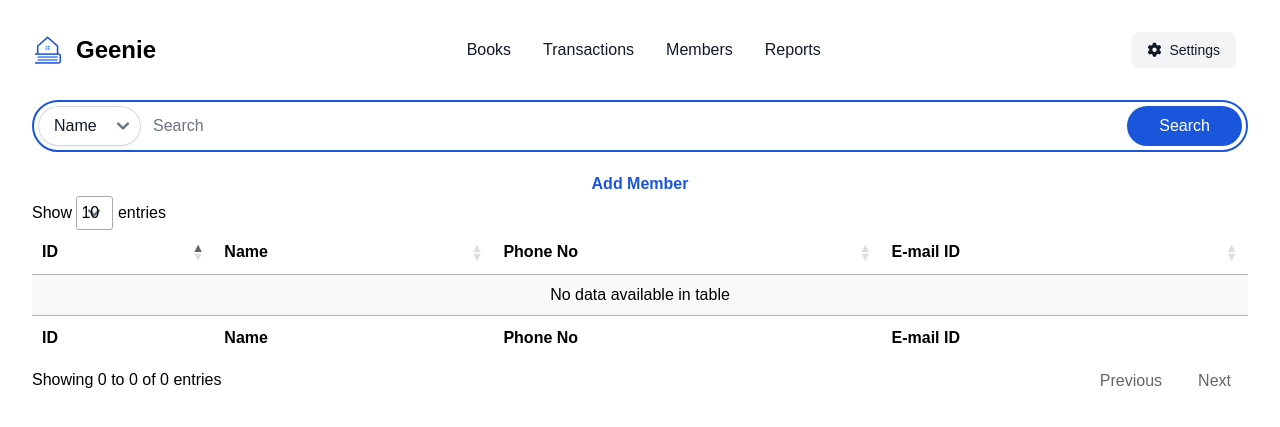
After one commit to tanmoysrt/geenie, a Flask app: template templates/members/show.html in a window 1280 px wide. The commit adds this page. Shown: the top 427 px of the page. Run offline with Flask 3, Linux system fonts and the light colour scheme; the template is opened without the code that fills it, so the values that code supplies are empty; some libraries are stand-ins or nearby versions.

Commit message:
feat: member list, search, create added

```diff
--- a/run.py
+++ b/run.py
@@ -20,6 +20,7 @@ def ajax_request_check():
 # Import routes
 import routes.pages.auth
 import routes.pages.books
+import routes.pages.members
 import routes.api.books
 
 # Default route / to /books
--- a/static/css/style.css
+++ b/static/css/style.css
@@ -1230,6 +1230,81 @@ input:checked + .toggle-bg {
   color: rgb(200 30 30 / var(--tw-text-opacity));
 }
 
+.nav-link-active {
+  display: block;
+  border-radius: 0.25rem;
+  --tw-bg-opacity: 1;
+  background-color: rgb(26 86 219 / var(--tw-bg-opacity));
+  padding-top: 0.5rem;
+  padding-bottom: 0.5rem;
+  padding-left: 0.75rem;
+  padding-right: 1rem;
+  --tw-text-opacity: 1;
+  color: rgb(255 255 255 / var(--tw-text-opacity));
+}
+
+@media (min-width: 768px) {
+  .nav-link-active {
+    background-color: transparent;
+    padding: 0px;
+    --tw-text-opacity: 1;
+    color: rgb(26 86 219 / var(--tw-text-opacity));
+  }
+
+  :is(.dark .nav-link-active) {
+    --tw-text-opacity: 1;
+    color: rgb(63 131 248 / var(--tw-text-opacity));
+  }
+}
+
+.nav-link-inactive {
+  display: block;
+  border-radius: 0.25rem;
+  padding-top: 0.5rem;
+  padding-bottom: 0.5rem;
+  padding-left: 0.75rem;
+  padding-right: 1rem;
+  --tw-text-opacity: 1;
+  color: rgb(17 24 39 / var(--tw-text-opacity));
+}
+
+.nav-link-inactive:hover {
+  --tw-bg-opacity: 1;
+  background-color: rgb(243 244 246 / var(--tw-bg-opacity));
+}
+
+:is(.dark .nav-link-inactive) {
+  --tw-border-opacity: 1;
+  border-color: rgb(55 65 81 / var(--tw-border-opacity));
+  --tw-text-opacity: 1;
+  color: rgb(255 255 255 / var(--tw-text-opacity));
+}
+
+:is(.dark .nav-link-inactive:hover) {
+  --tw-bg-opacity: 1;
+  background-color: rgb(55 65 81 / var(--tw-bg-opacity));
+  --tw-text-opacity: 1;
+  color: rgb(255 255 255 / var(--tw-text-opacity));
+}
+
+@media (min-width: 768px) {
+  .nav-link-inactive {
+    padding: 0px;
+  }
+
+  .nav-link-inactive:hover {
+    background-color: transparent;
+    --tw-text-opacity: 1;
+    color: rgb(26 86 219 / var(--tw-text-opacity));
+  }
+
+  :is(.dark .nav-link-inactive:hover) {
+    background-color: transparent;
+    --tw-text-opacity: 1;
+    color: rgb(63 131 248 / var(--tw-text-opacity));
+  }
+}
+
 .sr-only {
   position: absolute;
   width: 1px;
@@ -2511,10 +2586,6 @@ input::file-selector-button {
     border-width: 0px;
   }
 
-  .md\:bg-transparent {
-    background-color: transparent;
-  }
-
   .md\:bg-white {
     --tw-bg-opacity: 1;
     background-color: rgb(255 255 255 / var(--tw-bg-opacity));
@@ -2524,11 +2595,6 @@ input::file-selector-button {
     padding: 0px;
   }
 
-  .md\:text-blue-700 {
-    --tw-text-opacity: 1;
-    color: rgb(26 86 219 / var(--tw-text-opacity));
-  }
-
   .md\:hover\:bg-transparent:hover {
     background-color: transparent;
   }
@@ -2541,11 +2607,6 @@ input::file-selector-button {
   :is(.dark .md\:dark\:bg-gray-900) {
     --tw-bg-opacity: 1;
     background-color: rgb(17 24 39 / var(--tw-bg-opacity));
-  }
-
-  :is(.dark .md\:dark\:text-blue-500) {
-    --tw-text-opacity: 1;
-    color: rgb(63 131 248 / var(--tw-text-opacity));
   }
 
   :is(.dark .md\:dark\:hover\:bg-transparent:hover) {
--- a/templates/base.html
+++ b/templates/base.html
@@ -2,10 +2,11 @@
 <html lang="en" class="h-full bg-white">
   <head>
     <meta charset="UTF-8" />
-    <meta name="viewport" content="width=device-width, initial-scale=1">
+    <meta name="viewport" content="width=device-width, initial-scale=1" />
     <title>{% block title %} Geenie - Library Management System {% endblock %}</title>
     <link rel="stylesheet" href="/static/css/style.css" />
-    <script src="https://code.jquery.com/jquery-3.7.1.min.js" integrity="sha256-/JqT3SQfawRcv/BIHPThkBvs0OEvtFFmqPF/lYI/Cxo=" crossorigin="anonymous"></script>
+    <!-- extra stylesheets -->
+    {% block stylesheets %}{% endblock %}
   </head>
 
   <body class="mx-auto h-full max-w-screen-xl lg:p-4">
@@ -37,34 +38,27 @@
         <div class="hidden w-full items-center justify-between md:order-1 md:flex md:w-auto" id="navbar-language">
           <ul class="mt-4 flex flex-col rounded-lg border border-gray-100 bg-gray-50 p-4 font-medium dark:border-gray-700 dark:bg-gray-800 md:mt-0 md:flex-row md:space-x-8 md:border-0 md:bg-white md:p-0 md:dark:bg-gray-900">
             <li>
-              <a href="/books" class="block rounded bg-blue-700 py-2 pl-3 pr-4 text-white md:bg-transparent md:p-0 md:text-blue-700 md:dark:text-blue-500" aria-current="page">Books</a>
+              <a href="/books" class="{% if request.path == '/books' %} nav-link-active {% else %} nav-link-inactive {% endif %}" aria-current="page">Books</a>
             </li>
             <li>
               <a
-                href="#"
-                class="block rounded py-2 pl-3 pr-4 text-gray-900 hover:bg-gray-100 dark:border-gray-700 dark:text-white dark:hover:bg-gray-700 dark:hover:text-white md:p-0 md:hover:bg-transparent md:hover:text-blue-700 md:dark:hover:bg-transparent md:dark:hover:text-blue-500"
+                href="/transactions"
+                class="{% if request.path == '/transactions' %} nav-link-active {% else %} nav-link-inactive {% endif %}"
                 >Transactions</a
               >
             </li>
             <li>
               <a
-                href="#"
-                class="block rounded py-2 pl-3 pr-4 text-gray-900 hover:bg-gray-100 dark:border-gray-700 dark:text-white dark:hover:bg-gray-700 dark:hover:text-white md:p-0 md:hover:bg-transparent md:hover:text-blue-700 md:dark:hover:bg-transparent md:dark:hover:text-blue-500"
+                href="/members"
+                class="{% if request.path == '/members' %} nav-link-active {% else %} nav-link-inactive {% endif %}"
                 >Members</a
               >
             </li>
             <li>
               <a
-                href="#"
-                class="block rounded py-2 pl-3 pr-4 text-gray-900 hover:bg-gray-100 dark:border-gray-700 dark:text-white dark:hover:bg-gray-700 dark:hover:text-white md:p-0 md:hover:bg-transparent md:hover:text-blue-700 md:dark:hover:bg-transparent md:dark:hover:text-blue-500"
+                href="/reports"
+                class="{% if request.path == '/reports' %} nav-link-active {% else %} nav-link-inactive {% endif %}"
                 >Reports</a
-              >
-            </li>
-            <li>
-              <a
-                href="#"
-                class="block rounded py-2 pl-3 pr-4 text-gray-900 hover:bg-gray-100 dark:border-gray-700 dark:text-white dark:hover:bg-gray-700 dark:hover:text-white md:p-0 md:hover:bg-transparent md:hover:text-blue-700 md:dark:hover:bg-transparent md:dark:hover:text-blue-500"
-                >Contact</a
               >
             </li>
           </ul>
@@ -76,6 +70,7 @@
     {% block content %}{% endblock %}
     <!-- END Content -->
 
+    <script src="https://code.jquery.com/jquery-3.7.1.min.js" integrity="sha256-/JqT3SQfawRcv/BIHPThkBvs0OEvtFFmqPF/lYI/Cxo=" crossorigin="anonymous"></script>
     <script src="https://cdnjs.cloudflare.com/ajax/libs/flowbite/1.8.1/flowbite.min.js"></script>
     <script src="https://kit.fontawesome.com/3a3ee716b6.js" crossorigin="anonymous"></script>
     <script src="https://cdn.jsdelivr.net/npm/sweetalert2@11"></script>
--- /dev/null
+++ b/templates/members/show.html
@@ -0,0 +1,108 @@
+{% extends "base.html" %} {% block title %} Search Books | {{ super() }} {% endblock %} {% block stylesheets %}
+<link href="https://cdn.datatables.net/1.13.6/css/jquery.dataTables.min.css" rel="stylesheet" />
+<link href="https://cdn.datatables.net/responsive/2.5.0/css/responsive.dataTables.min.css" rel="stylesheet" />
+{% endblock %} {% block content %}
+<div class="p-4">
+  <!-- Search bar -->
+  <form method="get" class="border-dark-subtle flex w-full rounded-full border-2 border-solid border-blue-700 p-1" id="search-form">
+    <!-- Dropdown -->
+    <select class="block rounded-full border-0 px-4 text-sm text-gray-900 shadow-sm ring-1 ring-inset ring-gray-300 placeholder:text-gray-400 focus:ring-2 focus:ring-inset focus:ring-blue-700 sm:leading-6 lg:text-base" name="type" id="search-type">
+      <!-- ... -->
+      <option value="name">Name</option>
+      <option value="email">Email</option>
+      <option value="phone">Phone</option>
+    </select>
+    <input type="text" placeholder="Search" name="query" id="search-query" class="block w-full rounded-full border-0 text-sm text-gray-900 focus:ring-0 lg:text-base" />
+    <button type="submit" class="hidden min-h-full rounded-full bg-blue-700 px-8 font-medium text-white hover:bg-blue-800 focus:outline-none focus:ring-1 focus:ring-blue-300 dark:bg-blue-700 dark:hover:bg-blue-700 dark:focus:ring-blue-800 lg:block">
+      Search
+    </button>
+  </form>
+
+  <!-- Mobile search button -->
+  <button
+    type="button"
+    onclick="$('#search-form').submit()"
+    class="mt-2 block h-10 w-full rounded-full bg-blue-700 px-8 font-medium text-white hover:bg-blue-800 focus:outline-none focus:ring-1 focus:ring-blue-300 dark:bg-blue-700 dark:hover:bg-blue-700 dark:focus:ring-blue-800 lg:hidden"
+  >
+    <i class="fa-solid fa-magnifying-glass mr-2"></i>Search Members
+  </button>
+
+  <!-- END Search bar -->
+
+  <!-- Add/Import Member (text button) -->
+  <div class="mt-5 flex items-center justify-center">
+    <a class="font-bold text-blue-700" href="/members/new">Add Member</a>
+  </div>
+  <!-- END Add/Import Member -->
+
+  <!-- Messages -->
+  {% include "partials/flash_messages.html" %}
+  <!-- END Messages -->
+
+  <!-- Members list -->
+  <table id="members_list_table" class="display" style="width: 100%">
+    <thead>
+      <tr>
+        <th>ID</th>
+        <th>Name</th>
+        <th>Phone No</th>
+        <th>E-mail ID</th>
+      </tr>
+    </thead>
+    <tbody>
+      {% for member in members %}
+      <tr>
+        <td>{{ member.id }}</td>
+        <td>{{ member.name }}</td>
+        <td>{{ member.phone }}</td>
+        <td>{{ member.email }}</td>
+      </tr>
+      {% endfor %}
+    </tbody>
+    <tfoot>
+      <tr>
+        <th>ID</th>
+        <th>Name</th>
+        <th>Phone No</th>
+        <th>E-mail ID</th>
+      </tr>
+    </tfoot>
+  </table>
+</div>
+{% endblock %} {% block javascript %}
+<script src="https://cdn.datatables.net/1.13.6/js/jquery.dataTables.min.js"></script>
+<script src="https://cdn.datatables.net/responsive/2.5.0/js/dataTables.responsive.min.js"></script>
+<style></style>
+<script>
+  $(document).ready(function () {
+    $("#members_list_table").DataTable({
+      responsive: true,
+      searching: false,
+    });
+  });
+
+  window.addEventListener(
+    "load",
+    function () {
+      checkQueryParams();
+    },
+    false,
+  );
+
+  // From query params find info about search and fill the values
+  function checkQueryParams() {
+    const urlParams = new URLSearchParams(window.location.search);
+    const query = urlParams.get("query");
+    const type = urlParams.get("type");
+    if (query && type) {
+      searchUsed = true;
+      searchBasedOn = type;
+      searchQuery = query;
+      $("#search-query").val(query);
+      $("#search-type").val(type);
+    } else {
+      searchUsed = false;
+    }
+  }
+</script>
+{% endblock %}
--- /dev/null
+++ b/templates/partials/flash_messages.html
@@ -0,0 +1,9 @@
+{% with messages = get_flashed_messages(with_categories=true) %} {% if messages %}
+<div class="mb-6">
+  {% for category, message in messages %}
+  <div class="alert alert-{{ category }}" role="alert">
+    <span class="block sm:inline">{{ message }}</span>
+  </div>
+  {% endfor %}
+</div>
+{% endif %} {% endwith %}
```
Also changed, not shown: assets/css/style.css (+8 -0 lines), models.py (+17 -0 lines), routes/pages/members.py (added, +44 -0 lines), templates/books/new.html (+1 -9 lines), templates/members/new.html (added, +66 -0 lines).
